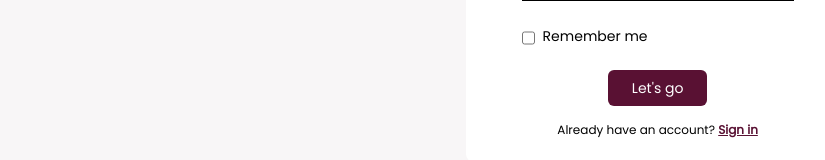
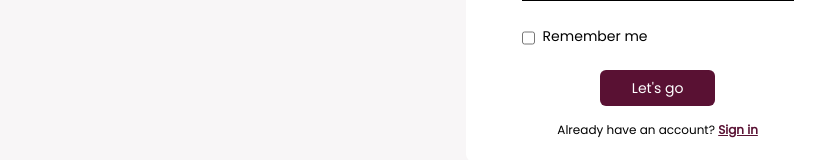
Before and after one commit to dianKoliva/kmFront, a React (Vite) app in the folder km/: page / in a window 1280 px wide. Shown: the part 321-481 px from the top of the page, without its empty margins (8-833 px from the left). Built offline with nearby package versions, Linux system fonts and the light colour scheme; a web font is replaced by a local one.

Commit message:
new changes

```diff
--- a/km/src/components/forms/Login.jsx
+++ b/km/src/components/forms/Login.jsx
@@ -30,7 +30,7 @@ const Login = (props) => {
                 </div>
 
                 <div className='mt-6 text-center'>
-                    <button className=' bg-def px-6 rounded-md  text-white py-2'> Let's go</button>
+                    <button className=' bg-def px-8 rounded-md  text-white py-2'> Let's go</button>
                     <p className='mt-4   text-xs'>Already have an account? <span className='text-def underline font-bold cursor-pointer'>Sign in</span></p>
                 </div>
 
```
